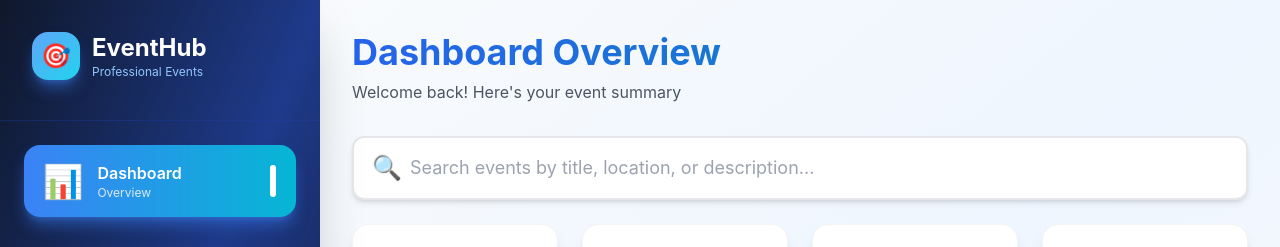
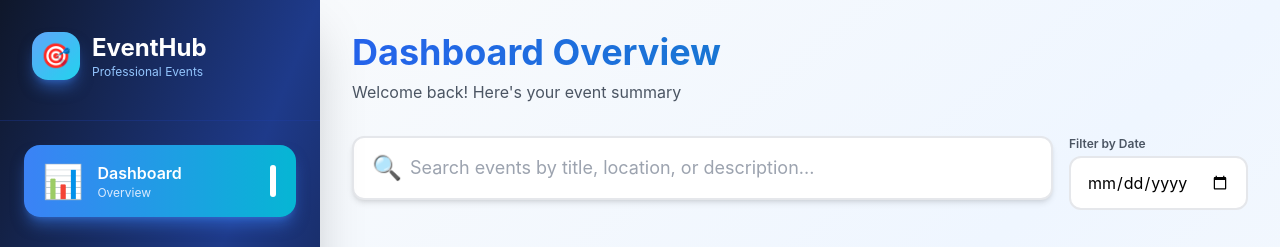
Before and after one commit to pranavpawar1692003-star/event-management, a React (Create React App) app: page / in a window 1280 px wide. Shown: the top 247 px of the page. Built offline with nearby package versions, Linux system fonts and the light colour scheme; no server answers; the database is empty; the HTML template or start-up script is replaced by a standard one.

Commit message:
first commit

```diff
--- a/src/components/Dashboard.js
+++ b/src/components/Dashboard.js
@@ -13,6 +13,7 @@ function Dashboard({ events, onAddEvent, onUpdateEvent, onDeleteEvent, currentVi
   const [filterStatus, setFilterStatus] = useState('all');
   const [currentPage, setCurrentPage] = useState(1);
   const [eventsPerPage] = useState(5);
+  const [startDate, setStartDate] = useState('');
 
   const filteredEvents = events.filter(event => {
     const matchesSearch = event.title.toLowerCase().includes(searchTerm.toLowerCase()) ||
@@ -21,13 +22,20 @@ function Dashboard({ events, onAddEvent, onUpdateEvent, onDeleteEvent, currentVi
 
     const matchesStatus = filterStatus === 'all' || event.status === filterStatus;
 
-    return matchesSearch && matchesStatus;
+    // Date filter
+    let matchesDate = true;
+    if (startDate) {
+      const eventDate = new Date(event.date);
+      matchesDate = eventDate >= new Date(startDate);
+    }
+
+    return matchesSearch && matchesStatus && matchesDate;
   });
 
   // Reset to page 1 when filters change
   React.useEffect(() => {
     setCurrentPage(1);
-  }, [searchTerm, filterStatus]);
+  }, [searchTerm, filterStatus, startDate]);
 
   const upcomingEvents = filteredEvents.filter(e => e.status === 'upcoming');
   const completedEvents = filteredEvents.filter(e => e.status === 'completed');
@@ -60,7 +68,31 @@ function Dashboard({ events, onAddEvent, onUpdateEvent, onDeleteEvent, currentVi
 
       {currentView === 'dashboard' && (
         <>
-          <SearchBar searchTerm={searchTerm} setSearchTerm={setSearchTerm} />
+          <div className="flex flex-col lg:flex-row gap-4 mb-6">
+            <div className="flex-1">
+              <SearchBar searchTerm={searchTerm} setSearchTerm={setSearchTerm} />
+            </div>
+            <div className="flex gap-3">
+              <div className="relative">
+                <label className="block text-xs font-semibold text-gray-600 mb-1">Filter by Date</label>
+                <input
+                  type="date"
+                  value={startDate}
+                  onChange={(e) => setStartDate(e.target.value)}
+                  className="px-4 py-3 border-2 border-gray-200 rounded-xl focus:outline-none focus:ring-2 focus:ring-blue-500 focus:border-blue-500 transition bg-white"
+                />
+              </div>
+              {startDate && (
+                <button
+                  onClick={() => setStartDate('')}
+                  className="self-end px-4 py-3 bg-red-100 text-red-600 rounded-xl hover:bg-red-200 transition font-medium"
+                  title="Clear date filter"
+                >
+                  Clear
+                </button>
+              )}
+            </div>
+          </div>
 
           <div className="grid grid-cols-1 sm:grid-cols-2 lg:grid-cols-4 gap-4 md:gap-6 mb-6 md:mb-8">
             {stats.map((stat, index) => (
@@ -102,7 +134,31 @@ function Dashboard({ events, onAddEvent, onUpdateEvent, onDeleteEvent, currentVi
       {currentView === 'events' && (
         <div className="bg-white/80 backdrop-blur-sm rounded-3xl shadow-xl p-8 border border-blue-100">
           <div className="flex flex-col gap-4 mb-6">
-            <SearchBar searchTerm={searchTerm} setSearchTerm={setSearchTerm} />
+            <div className="flex flex-col lg:flex-row gap-4">
+              <div className="flex-1">
+                <SearchBar searchTerm={searchTerm} setSearchTerm={setSearchTerm} />
+              </div>
+              <div className="flex gap-3">
+                <div className="relative">
+                  <label className="block text-xs font-semibold text-gray-600 mb-1">Filter by Date</label>
+                  <input
+                    type="date"
+                    value={startDate}
+                    onChange={(e) => setStartDate(e.target.value)}
+                    className="px-4 py-3 border-2 border-gray-200 rounded-xl focus:outline-none focus:ring-2 focus:ring-blue-500 focus:border-blue-500 transition bg-white"
+                  />
+                </div>
+                {startDate && (
+                  <button
+                    onClick={() => setStartDate('')}
+                    className="self-end px-4 py-3 bg-red-100 text-red-600 rounded-xl hover:bg-red-200 transition font-medium"
+                    title="Clear date filter"
+                  >
+                    Clear
+                  </button>
+                )}
+              </div>
+            </div>
             <div className="flex gap-2 overflow-x-auto pb-2">
               <button
                 onClick={() => setFilterStatus('all')}
@@ -188,7 +244,31 @@ function Dashboard({ events, onAddEvent, onUpdateEvent, onDeleteEvent, currentVi
 
       {currentView === 'calendar' && (
         <>
-          <SearchBar searchTerm={searchTerm} setSearchTerm={setSearchTerm} />
+          <div className="flex flex-col lg:flex-row gap-4 mb-6">
+            <div className="flex-1">
+              <SearchBar searchTerm={searchTerm} setSearchTerm={setSearchTerm} />
+            </div>
+            <div className="flex gap-3">
+              <div className="relative">
+                <label className="block text-xs font-semibold text-gray-600 mb-1">Filter by Date</label>
+                <input
+                  type="date"
+                  value={startDate}
+                  onChange={(e) => setStartDate(e.target.value)}
+                  className="px-4 py-3 border-2 border-gray-200 rounded-xl focus:outline-none focus:ring-2 focus:ring-blue-500 focus:border-blue-500 transition bg-white"
+                />
+              </div>
+              {startDate && (
+                <button
+                  onClick={() => setStartDate('')}
+                  className="self-end px-4 py-3 bg-red-100 text-red-600 rounded-xl hover:bg-red-200 transition font-medium"
+                  title="Clear date filter"
+                >
+                  Clear
+                </button>
+              )}
+            </div>
+          </div>
           <CalendarView events={filteredEvents} />
         </>
       )}
```
